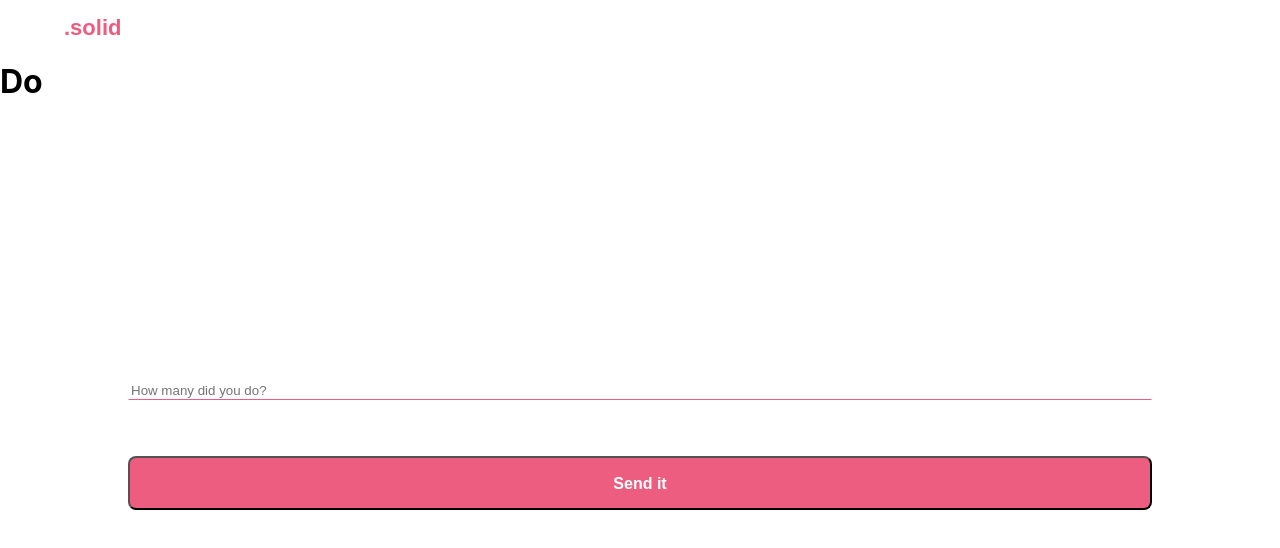
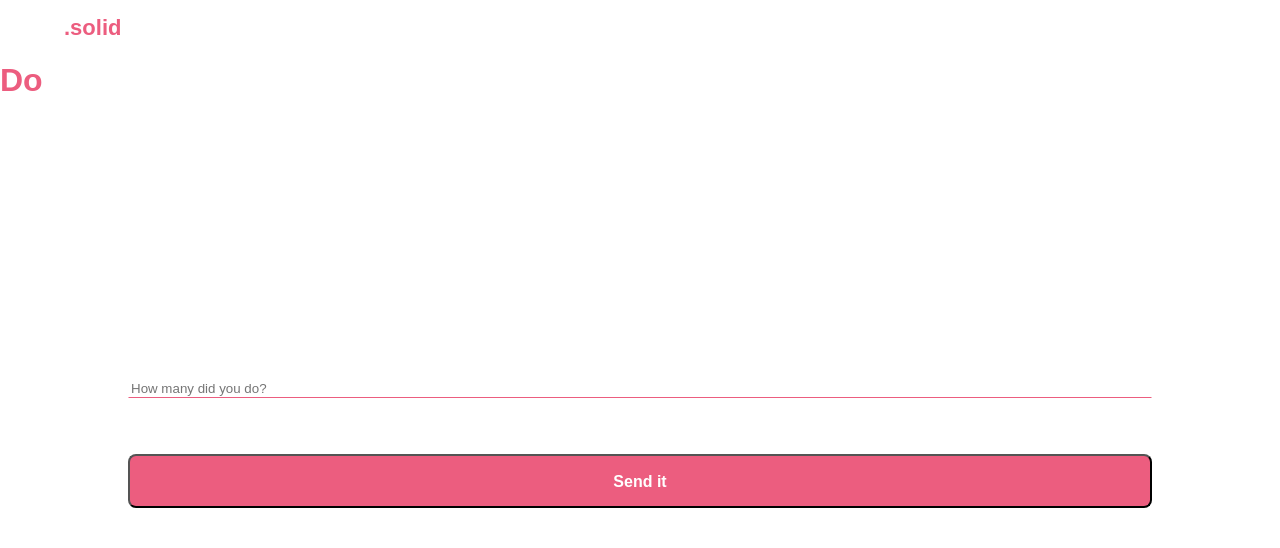
Before and after one commit to puentebravo/trackit, a React (Create React App) app in the folder client/: page /home in a window 1280 px wide. Shown: the top 548 px of the page. Built offline with nearby package versions, Linux system fonts and the light colour scheme; no server answers; the HTML template or start-up script is replaced by a standard one.

Commit message:
Updated styling for homepage

```diff
--- a/client/src/pages/home/home.css
+++ b/client/src/pages/home/home.css
@@ -41,6 +41,11 @@
     margin-top: 35vh;
   }
 
+  #repsHeader {
+    font-family: "Helvetica Neue LT Std", sans-serif;
+    color: var(--pink);
+  }
+
 @keyframes fadeIn {
   0% {opacity: 0;}
   100% {opacity: 1;}
```
